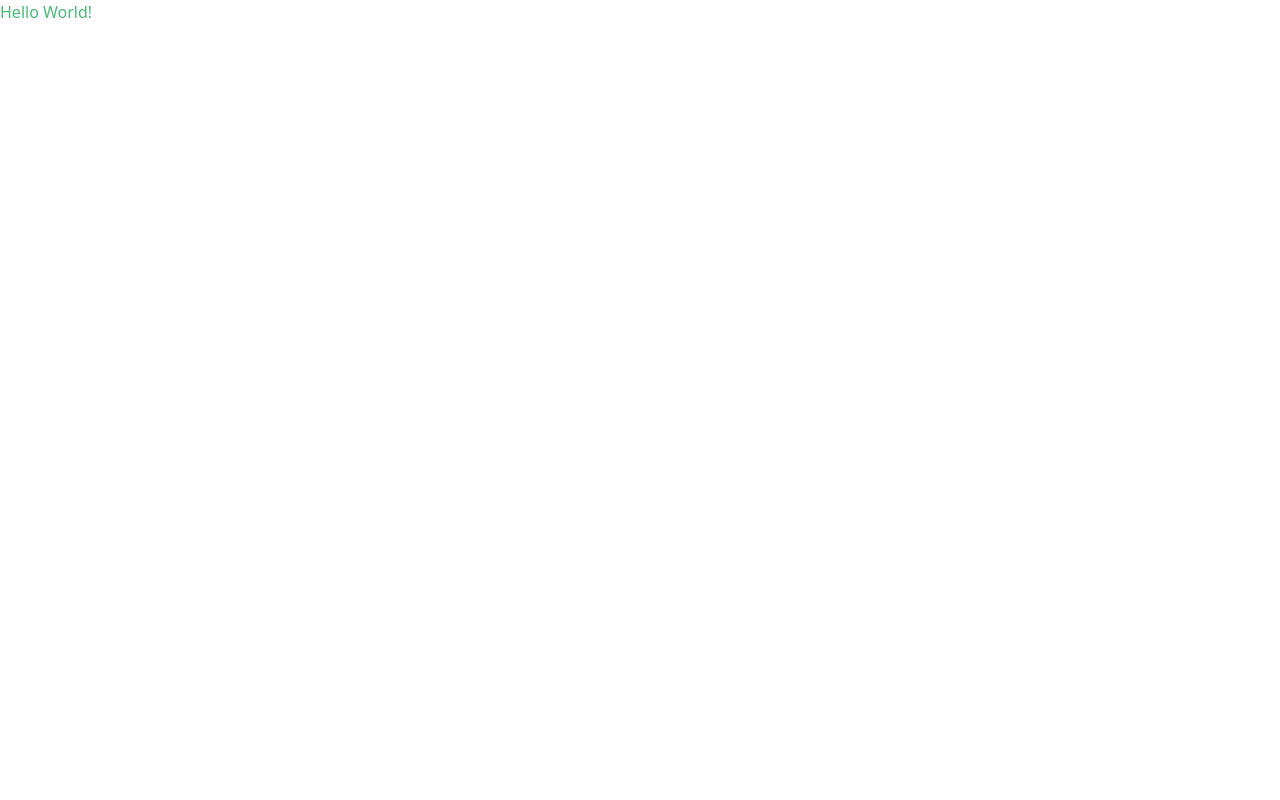
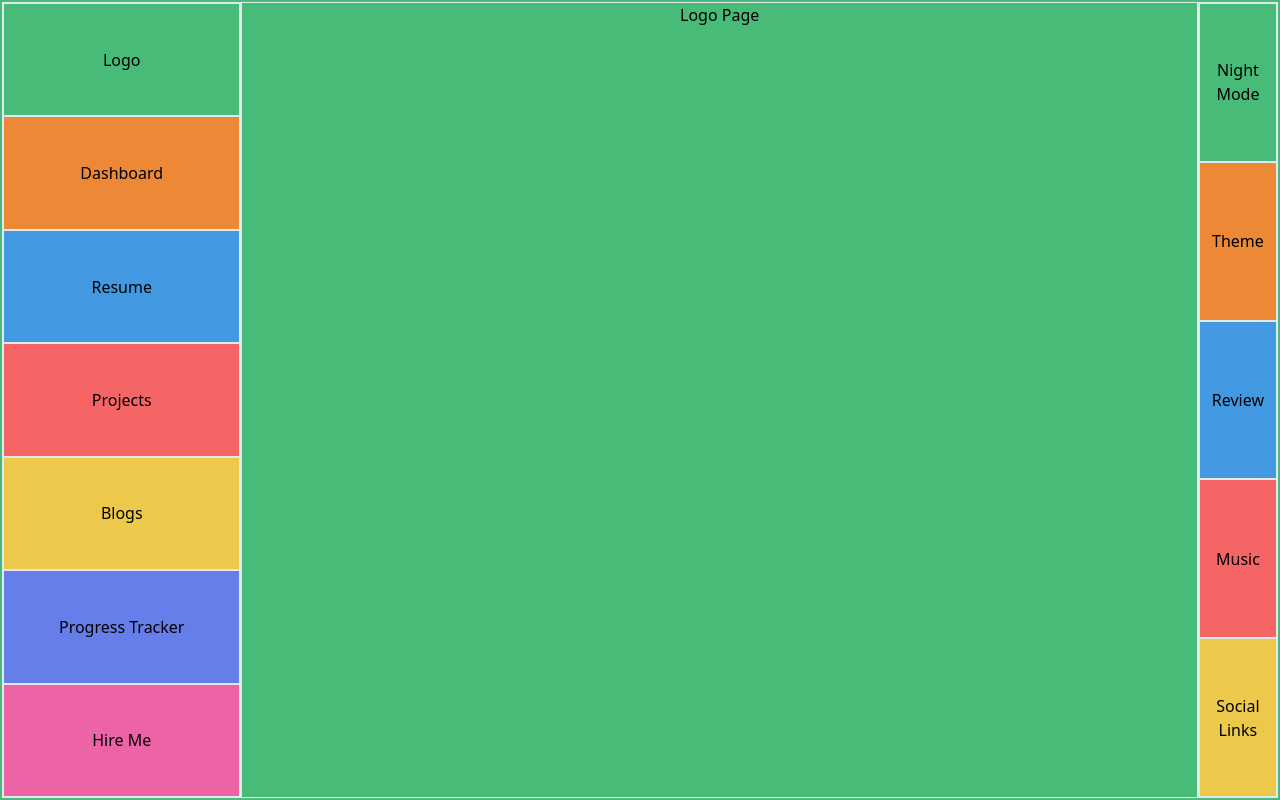
Before and after one commit to fir0j/Portfolio, a React (Create React App) app: page / in a window 1280 px wide. Built offline with nearby package versions, Linux system fonts and the light colour scheme.

Commit message:
made basic layout

```diff
--- a/src/App.js
+++ b/src/App.js
@@ -1,7 +1,57 @@
-import React from 'react';
+import React, { Fragment, useState } from 'react';
+import { LeftNavigation } from './components/LeftNavigation/LeftNavigation.component';
+import { RightNavigation } from './components/RightNavigation/RightNavigation.component';
+import { Logo } from './pages/Logo.page';
+import { Dashboard } from './pages/Dashboard.page';
+import { Resume } from './pages/Resume.page';
+import { Projects } from './pages/Projects.page';
+import { Blogs } from './pages/Blogs.page';
+import { ProgressTracker } from './pages/ProgressTracker.page';
+import { HireMe } from './pages/HireMe.page';
 
 const App = () => {
-	return <div className="text-green-500">Hello World!</div>;
+	const [ activePage, setActivePage ] = useState('logo');
+
+	return (
+		<Fragment>
+			<Homepage activePage={activePage} setActivePage={setActivePage} />
+		</Fragment>
+	);
 };
 
 export default App;
+
+const Homepage = ({ activePage, setActivePage }) => {
+	return (
+		<div className="w-screen h-screen flex text-center border-2 border-green-500">
+			<div className="w-3/12 max-w-xs border">
+				<LeftNavigation setActivePage={setActivePage} />
+			</div>
+			<div className="w-full border">{activePage ? displayPage(activePage) : alert('No page to Display')}</div>
+			<div className="w-1/12 border">
+				<RightNavigation />
+			</div>
+		</div>
+	);
+};
+
+const displayPage = (action) => {
+	switch (action) {
+		case 'logo':
+			return <Logo />;
+		case 'dashboard':
+			return <Dashboard />;
+		case 'resume':
+			return <Resume />;
+		case 'projects':
+			return <Projects />;
+		case 'blogs':
+			return <Blogs />;
+		case 'tracker':
+			return <ProgressTracker />;
+		case 'hireme':
+			return <HireMe />;
+		default:
+			return '';
+	}
+};
--- /dev/null
+++ b/src/components/LeftNavigation/LeftNavigation.component.jsx
@@ -0,0 +1,50 @@
+import React from 'react';
+
+export const LeftNavigation = ({ setActivePage }) => {
+	return (
+		<div className="flex flex-col h-full justify-between justify-content">
+			<div
+				onClick={() => setActivePage('logo')}
+				className="border h-full w-full flex justify-center items-center cursor-pointer bg-green-500"
+			>
+				Logo
+			</div>
+			<div
+				onClick={() => setActivePage('dashboard')}
+				className="border h-full w-full flex justify-center items-center cursor-pointer bg-orange-500"
+			>
+				Dashboard
+			</div>
+			<div
+				onClick={() => setActivePage('resume')}
+				className="border h-full w-full flex justify-center items-center cursor-pointer bg-blue-500"
+			>
+				Resume
+			</div>
+			<div
+				onClick={() => setActivePage('projects')}
+				className="border h-full w-full flex justify-center items-center cursor-pointer bg-red-500"
+			>
+				Projects
+			</div>
+			<div
+				onClick={() => setActivePage('blogs')}
+				className="border h-full w-full flex justify-center items-center cursor-pointer bg-yellow-500"
+			>
+				Blogs
+			</div>
+			<div
+				onClick={() => setActivePage('tracker')}
+				className="border h-full w-full flex justify-center items-center cursor-pointer bg-indigo-500"
+			>
+				Progress Tracker
+			</div>
+			<div
+				onClick={() => setActivePage('hireme')}
+				className="border h-full w-full flex justify-center items-center cursor-pointer bg-pink-500"
+			>
+				Hire Me
+			</div>
+		</div>
+	);
+};
--- /dev/null
+++ b/src/components/RightNavigation/RightNavigation.component.jsx
@@ -0,0 +1,21 @@
+import React from 'react';
+
+export const RightNavigation = () => {
+	return (
+		<div className="flex flex-col h-full justify-between justify-content">
+			<div className="border h-full w-full flex justify-center items-center cursor-pointer bg-green-500">
+				Night Mode
+			</div>
+			<div className="border h-full w-full flex justify-center items-center cursor-pointer bg-orange-500">
+				Theme
+			</div>
+			<div className="border h-full w-full flex justify-center items-center cursor-pointer bg-blue-500">
+				Review
+			</div>
+			<div className="border h-full w-full flex justify-center items-center cursor-pointer bg-red-500">Music</div>
+			<div className="border h-full w-full flex justify-center items-center cursor-pointer bg-yellow-500">
+				Social Links
+			</div>
+		</div>
+	);
+};
--- /dev/null
+++ b/src/pages/Blogs.page.jsx
@@ -0,0 +1,5 @@
+import React from 'react';
+
+export const Blogs = () => {
+	return <div className="flex flex-col h-full justify-between justify-content bg-yellow-500">Blogs Page</div>;
+};
--- /dev/null
+++ b/src/pages/Dashboard.page.jsx
@@ -0,0 +1,5 @@
+import React from 'react';
+
+export const Dashboard = () => {
+	return <div className="flex flex-col h-full justify-between justify-content bg-orange-500">DashBoard Page</div>;
+};
--- /dev/null
+++ b/src/pages/HireMe.page.jsx
@@ -0,0 +1,5 @@
+import React from 'react';
+
+export const HireMe = () => {
+	return <div className="flex flex-col h-full justify-between justify-content bg-pink-500">HireMe Page</div>;
+};
--- /dev/null
+++ b/src/pages/Logo.page.jsx
@@ -0,0 +1,5 @@
+import React from 'react';
+
+export const Logo = () => {
+	return <div className="flex flex-col h-full justify-between justify-content bg-green-500">Logo Page</div>;
+};
--- /dev/null
+++ b/src/pages/ProgressTracker.page.jsx
@@ -0,0 +1,7 @@
+import React from 'react';
+
+export const ProgressTracker = () => {
+	return (
+		<div className="flex flex-col h-full justify-between justify-content bg-indigo-500">ProgressTracker Page</div>
+	);
+};
--- /dev/null
+++ b/src/pages/Projects.page.jsx
@@ -0,0 +1,5 @@
+import React from 'react';
+
+export const Projects = () => {
+	return <div className="flex flex-col h-full justify-between justify-content bg-red-500">Projects Page</div>;
+};
--- /dev/null
+++ b/src/pages/Resume.page.jsx
@@ -0,0 +1,5 @@
+import React from 'react';
+
+export const Resume = () => {
+	return <div className="flex flex-col h-full justify-between justify-content bg-blue-500">Resume Page</div>;
+};
```
